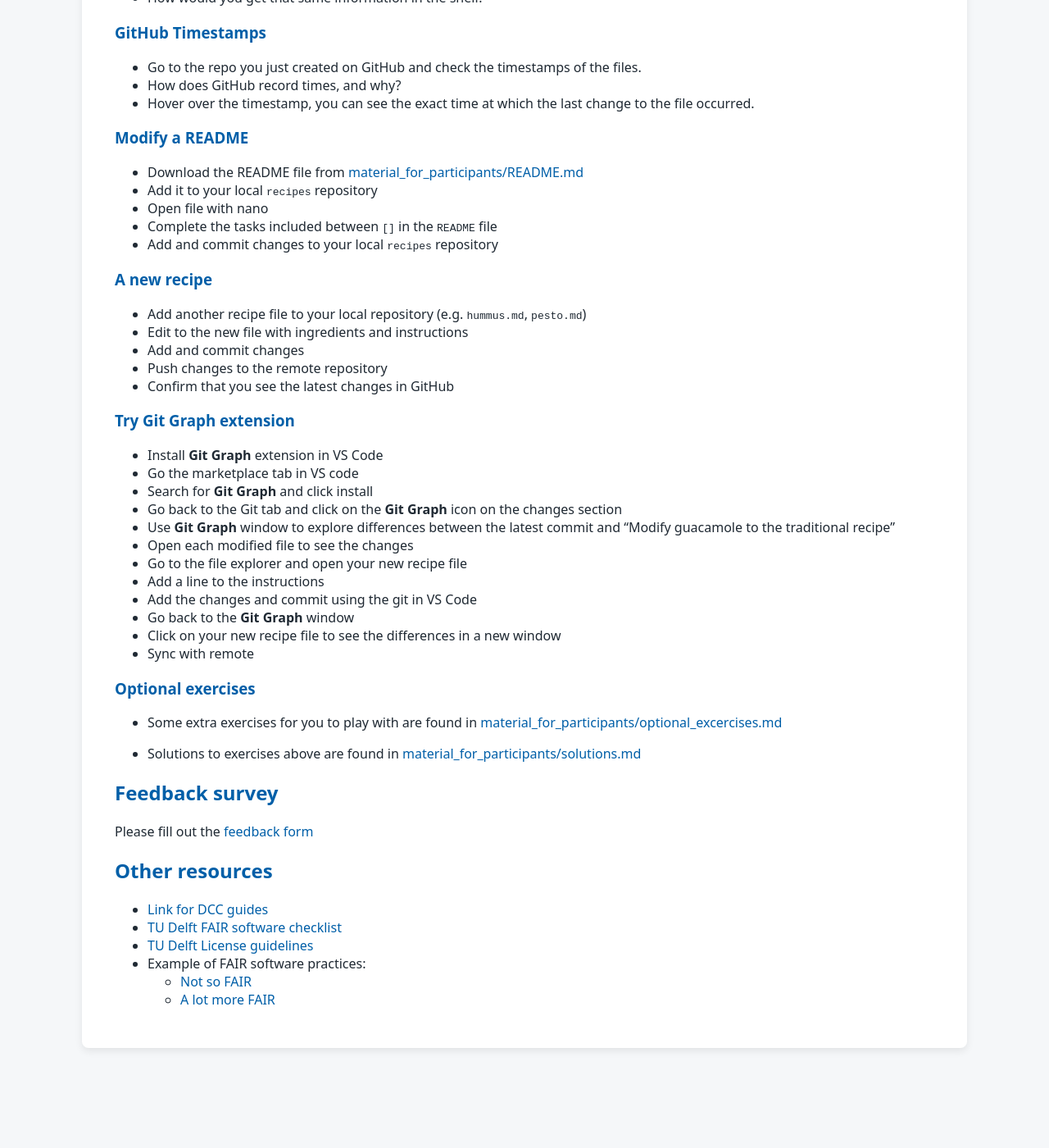
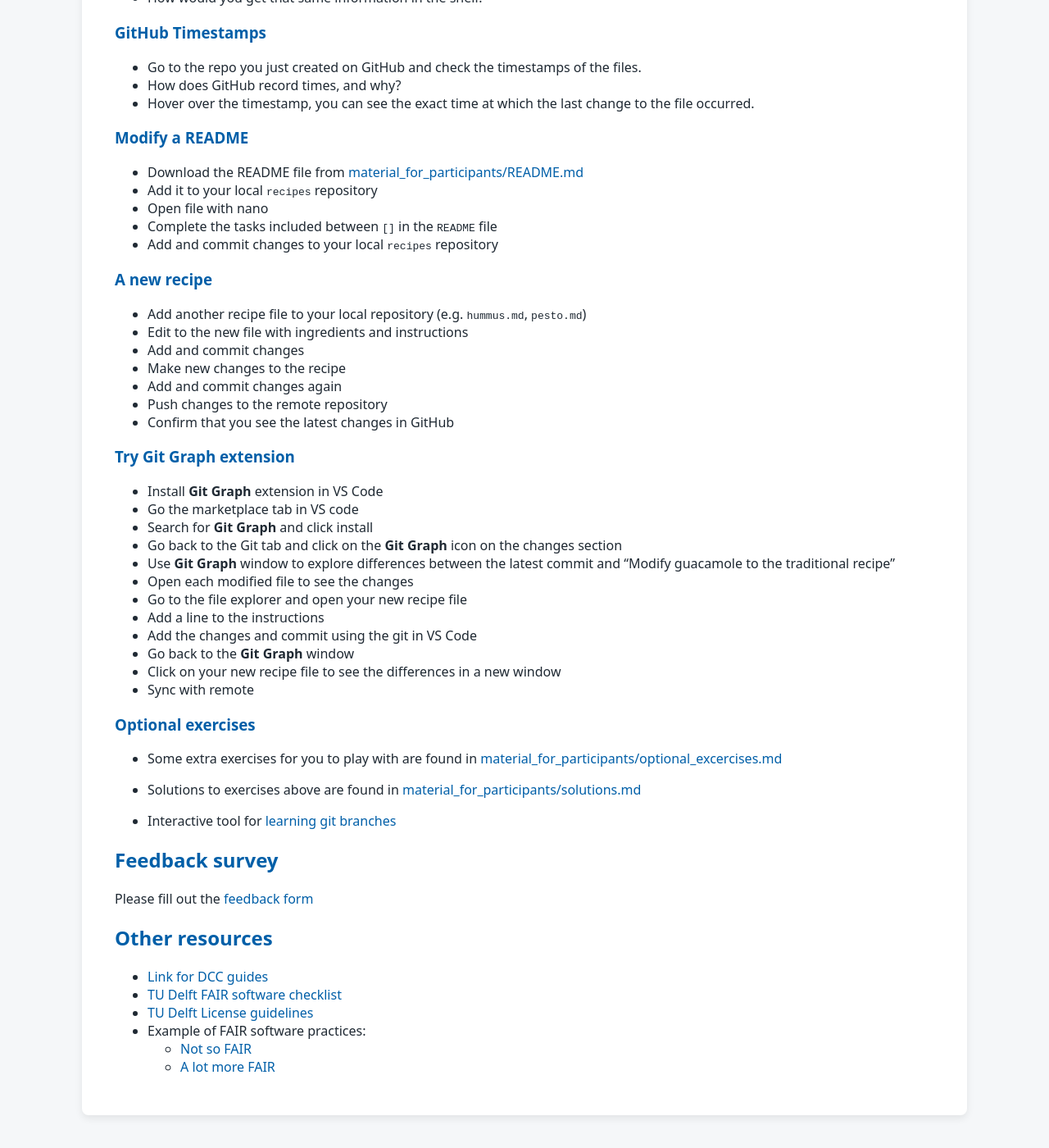
Before and after one commit to tu-delft-library/introduction_to_version_control_with_git, a Jekyll site: the page built from material_for_participants/links.md, in a window 1280 px wide and 1400 px high, scrolled down 899 px. Shown: the whole window at 82% size. Built offline with Jekyll 4.4.1, drawn with Linux system fonts in a browser that asks for light colours; our own code applies the rules of GitHub Pages for plain Markdown files; before the commit the page ends 2217 px from its top, so only the background shows below that.

Commit message:
Add extra step to exercise and link to git branches

```diff
--- a/material_for_participants/links.md
+++ b/material_for_participants/links.md
@@ -51,6 +51,8 @@ Vevox link: https://vevox.app/181857001
 - Add another recipe file to your local repository (e.g. `hummus.md`, `pesto.md`)
 - Edit to the new file with ingredients and instructions
 - Add and commit changes
+- Make new changes to the recipe
+- Add and commit changes again
 - Push changes to the remote repository
 - Confirm that you see the latest changes in GitHub
 
@@ -77,6 +79,8 @@ Vevox link: https://vevox.app/181857001
 
 - Solutions to exercises above are found in [material_for_participants/solutions.md](https://github.com/tu-delft-library/introduction_to_version_control_with_git/blob/2026-03-11/material_for_participants/solutions.md)
 
+- Interactive tool for [learning git branches](https://learngitbranching.js.org/)
+
 ## Feedback survey
 
 Please fill out the [feedback form](https://eur03.safelinks.protection.outlook.com/?url=https%3A%2F%2Fforms.office.com%2Fe%2Fy3q8p9CT5x&data=05%7C02%7CC.TobonGomez%40tudelft.nl%7Cd257cbcd2339470c8e3708de792960ad%7C096e524d692940308cd38ab42de0887b%7C0%7C0%7C639081415870928723%7CUnknown%7CTWFpbGZsb3d8eyJFbXB0eU1hcGkiOnRydWUsIlYiOiIwLjAuMDAwMCIsIlAiOiJXaW4zMiIsIkFOIjoiTWFpbCIsIldUIjoyfQ%3D%3D%7C0%7C%7C%7C&sdata=iX5Eh0qUbp9U4ttG2exqncEoSQwkTggYTK2uiHFX6c0%3D&reserved=0)
```
